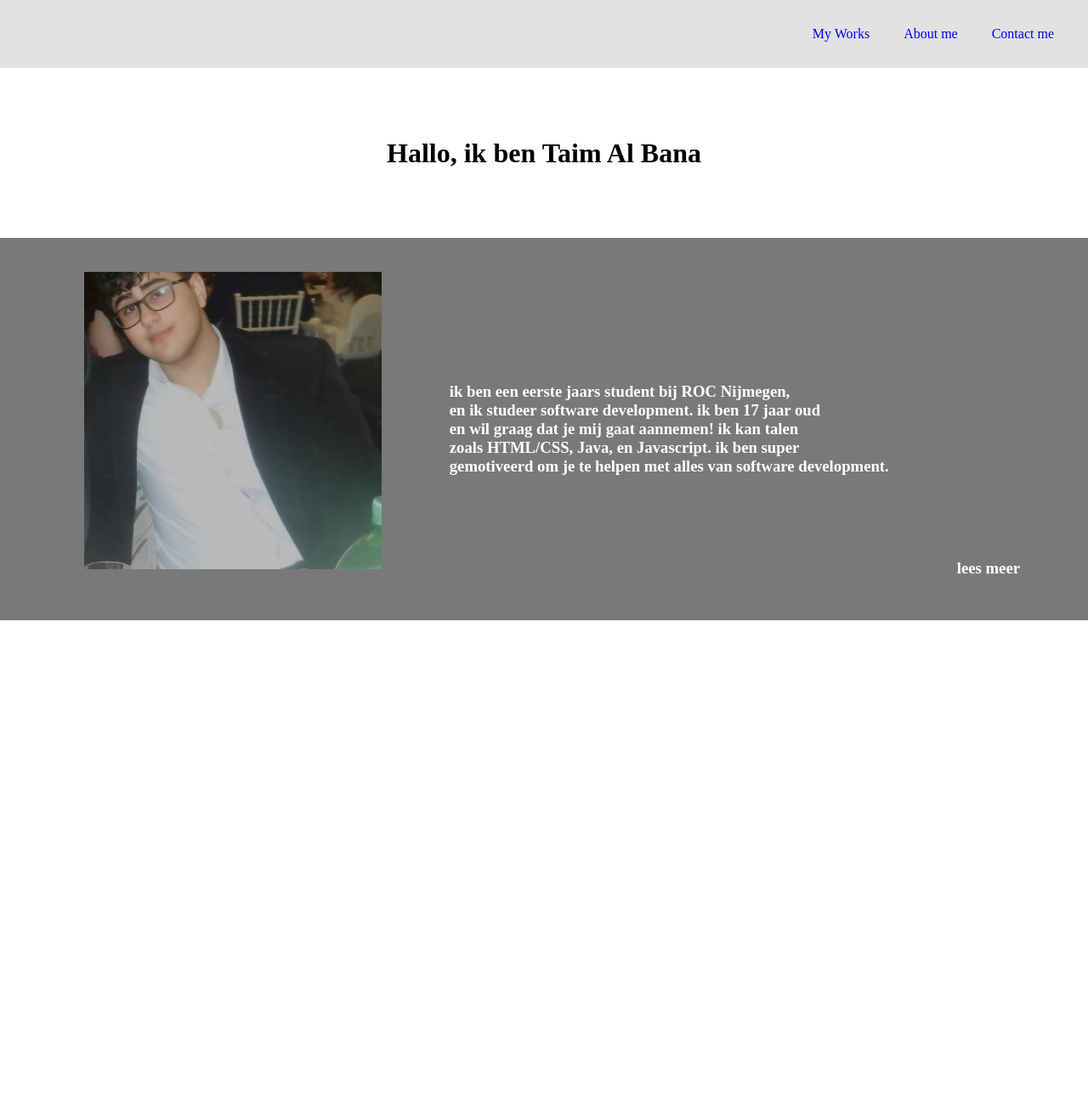
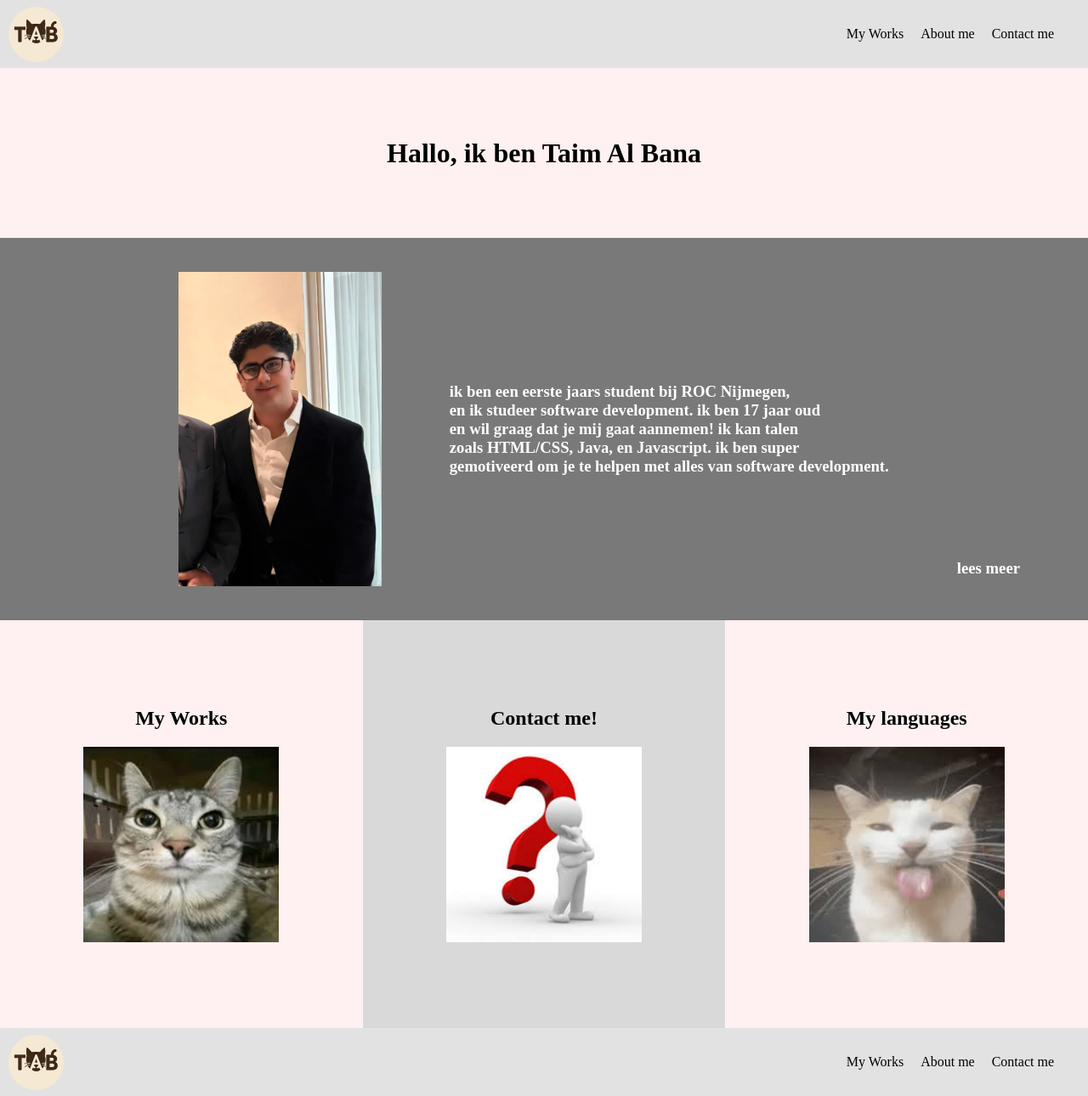
Before and after one commit to Taiim-Al-Bana/Portfolio, a plain HTML site: page assets/index.html in a window 1280 px wide. Shown: the whole page at 85% size. Before the commit the page ends 800 px from the top, so only its background shows below. Drawn offline with Linux system fonts and the light colour scheme.

Commit message:
Owen fixed some things

```diff
--- a/assets/css/style.css
+++ b/assets/css/style.css
@@ -2,59 +2,67 @@
     padding: 0;
     margin: 0;
     text-decoration: none;
+    //outline: red 1px solid;
 }
+
+/** links delete color **/
+a{text-decoration: none; color: inherit;}
+
 /** veelgebruikte items**/
 .display-flex {
     display: flex;
 }
 
-.color-white{
+.color-white {
     color: #ffffff;
 }
 
-.row{
-     flex-direction: row;
-}
+.row {display: flex; flex-direction: row;}
+.column {display:flex; flex-direction: column;}
+.space-between { display: flex; justify-content: space-between;}
+.align-center {display: flex; align-items: center;}
 
-.column{
-    flex-direction: column;
-}
+/** einde veel gebruikte items **/
 
+/** dit is de header**/
 header {
     background-color: #E2E2E2;
+    width: 100%;
     height: 80px;
-    justify-content: flex-end;
-    align-items: center;
-    text-decoration: none;
-}
-/** einde veel gebruikte items **/
-nav a{
-text-decoration: none;
-}
-
-.nav-gap{
-    gap: 40px;
-    margin-right: 40px;
+    justify-content: space-between;
+    align-content: center;
     text-decoration: none;
 }
 
-.title-section{
+.logo {
+    align-self: center;
+    border-radius: 50px;
+    overflow: hidden;
+    width: 65px;
+    height: 65px;
+    margin-left: 10px;
+}
+
+ul{gap: 20px; padding: 0px 40px 0px 0px; list-style-type:none;}
+
+.nav-gap {align-items: center;}
+
+/** einde header**/
+
+/** begin section 1**/
+.title-section {
     justify-content: center;
     align-items: center;
     height: 200px;
+    background-color: #FFF1F1;
 }
 
-.title-txt{
+.homepage-foto {
+    padding-top: 40px;
+    padding-bottom: 40px;
 }
 
-.homepage-foto{
-    padding-top: 40px;
-width: 350px;
-height: 350px;
-justify-self: flex-start;
-}
-
-.mini-about-me{
+.mini-about-me {
     background-color: #797979;
     width: 100%;
     height: 450px;
@@ -62,19 +70,52 @@ justify-self: flex-start;
     gap: 80px;
 }
 
-.mini-about-me-txt{
-justify-content: flex-end;
-align-items: center;
+.mini-about-me-txt {
+    justify-content: flex-end;
+    align-items: center;
+}
 
+.read-more {
+    justify-self: flex-end;
+    align-self: flex-end;
+    padding-bottom: 50px;
+    padding-right: 80px;
 }
-.mini-me-foto{
-    justify-self: flex-start;
+
+/** einde sectie 1, begin sectie 2**/
+
+.homepage-contact-me {
+    background-color: #D9D9D9;
+    height: 480px;
+    width: 600px;
+}
+
+.homepage-other-boxes {
+    height: 480px;
+    width: 600px;
+    background-color: #FFF1F1;
+    justify-items: center;
+}
+
+.homepage-other-title {
+    justify-content: center;
+    gap: 20px;
+}
+
+.cat {
+    width: 230px;
+    height: 230px;
+    justify-self: center;
     align-self: center;
 }
 
-.read-more{
-justify-self: flex-end;
-align-self: flex-end;
-padding-bottom: 50px;
-padding-right: 80px;
+/** footer **/
+footer {
+    background-color: #E2E2E2;
+    height: 80px;
 }
+
+.footer-links{
+    gap: 20px;
+    padding: 0px 40px 0px 0px;
+}
--- a/assets/index.html
+++ b/assets/index.html
@@ -12,11 +12,16 @@
 
 <body>
 
-    <header class="display-flex row">
-        <nav class="display-flex nav-gap">
-            <a href="works.html">My Works</a>
-            <a href="about.html">About me</a>
-            <a href="contact.html">Contact me</a>
+    <header class="display-flex ">
+        <div class="logo display-flex">
+            <img src="img/Logo TAB.png" alt="logo">
+        </div>
+        <nav class="display-flex nav-gap row">
+            <ul class="row">
+                <li class=""><a href="works.html">My Works</a></li>
+                <li><a href="about.html">About me</a></li>
+                <li><a href="contact.html">Contact me</a></li>
+            </ul>
         </nav>
     </header>
 
@@ -26,8 +31,8 @@
         </div>
 
         <section class="mini-about-me display-flex color-white">
-            <img class="homepage-foto display-flex" src="img/foto 1 taim.png" alt="">
 
+            <img class="homepage-foto display-flex" src="img/goede foto Taim.jpg" alt="">
             <h3 class="mini-about-me-txt display-flex">ik ben een eerste jaars student bij ROC Nijmegen,<br>
                 en ik studeer software development. ik ben 17 jaar oud <br>
                 en wil graag dat je mij gaat aannemen! ik kan talen <br>
@@ -38,15 +43,33 @@
             <h3 class="read-more display-flex">lees meer</h3>
         </section>
 
+        <section class="display-flex row">
+            <div class="homepage-other-boxes align-center column homepage-other-title ">
+                <h1>My Works</h1>
+                <img class="cat display-flex" src="img/cat1.jpeg" alt="">
+            </div>
+
+            <div class="homepage-contact-me align-center column homepage-other-title">
+                <h1>Contact me!</h1>
+                <img class="cat display-flex" src="img/question.jpeg" alt="">
+            </div>
+
+            <div class="homepage-other-boxes align-center column homepage-other-title">
+                <h1>My languages</h1>
+                <img class="cat display-flex" src="img/cat2.jpeg" alt="">
+            </div>
+
+        </section>
     </main>
-    <footer>
-
+    <footer class="space-between">
+        <div class="logo display-flex"><img src="img/Logo TAB.png" alt=""></div>
+        <nav class="display-flex nav-gap row footer-links">
+            <a href="works.html">My Works</a>
+            <a href="about.html">About me</a>
+            <a href="contact.html">Contact me</a>
+        </nav>
     </footer>
 
 </body>
 
-
-</body>
-<html>
-
 </html>
```
Also changed, not shown: assets/img/Logo TAB.png (added), assets/img/cat1.jpeg (added), assets/img/cat2.jpeg (added), assets/img/goede foto Taim.jpg (added), assets/img/question.jpeg (added).
